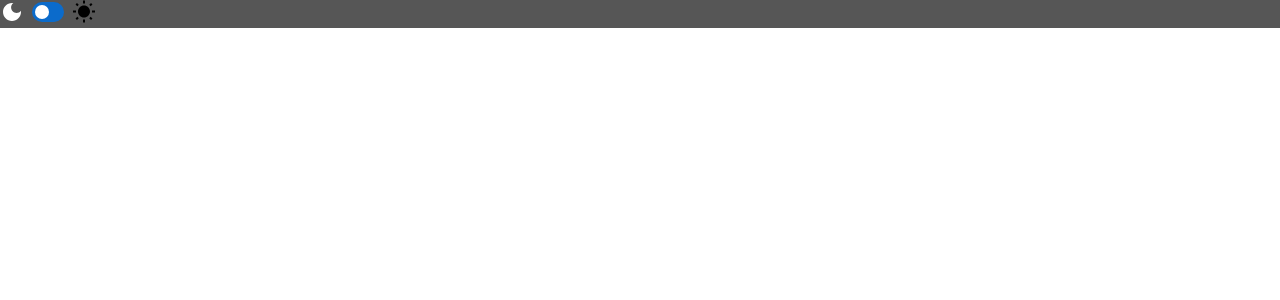
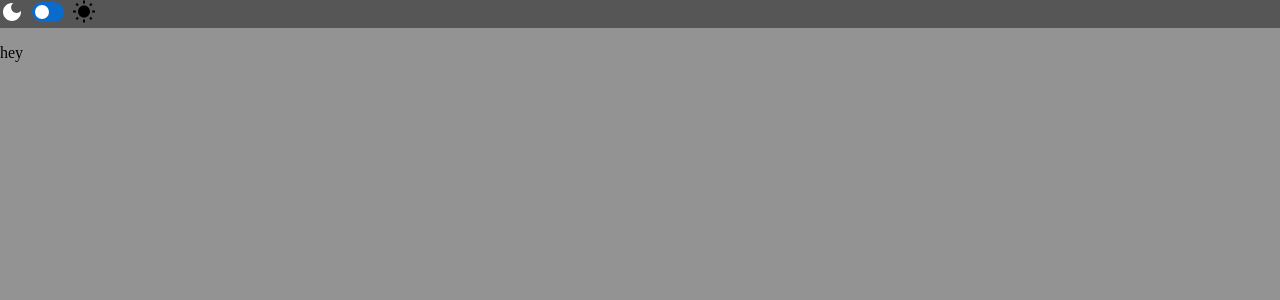
Before and after one commit to AndravenDev/Cars2, a React (Vite) app: page / in a window 1280 px wide. Shown: the top 300 px of the page. Built offline with nearby package versions, Linux system fonts and the light colour scheme.

Commit message:
style changes

```diff
--- a/src/App.css
+++ b/src/App.css
@@ -1,3 +1,3 @@
 .App{
-    background-color: red;
+    min-height: 100vh;
 }
--- a/src/Pages/CardsPage/CardsPage.module.scss
+++ b/src/Pages/CardsPage/CardsPage.module.scss
@@ -0,0 +1,7 @@
+.container{
+    background-color: blue;
+    min-height: 100vh;
+}
+.dark {
+    background-color: rgb(147, 147, 147);
+}
--- a/src/Pages/CardsPage/CardsPage.tsx
+++ b/src/Pages/CardsPage/CardsPage.tsx
@@ -1,11 +1,19 @@
 import { Card } from "../../Components/Card/Card";
 import { NavBar } from "../../Components/NavBar/NavBar";
+import { useColorTheme } from "../../Context/theme-context";
+import styles from "./CardsPage.module.scss";
 
 export const CardsPage = () => {
+  const theme = useColorTheme();
+  console.log(theme.theme);
   return (
-    <>
+    <div
+      className={`${styles.container} ${
+        theme.theme === "dark" ? styles.dark : null
+      }`}
+    >
       <NavBar />
-      {/* <Card /> */}
-    </>
+      <Card />
+    </div>
   );
 };
--- a/src/index.css
+++ b/src/index.css
@@ -1,4 +1,9 @@
-*{
+body{
   margin: 0;
   padding: 0;
+  min-height: 100vh;
 }
+
+#root{
+  min-height: 100vh;
+}
```
Also changed, not shown: src/Components/NavBar/NavBar.module.scss (line endings or trailing spaces).
